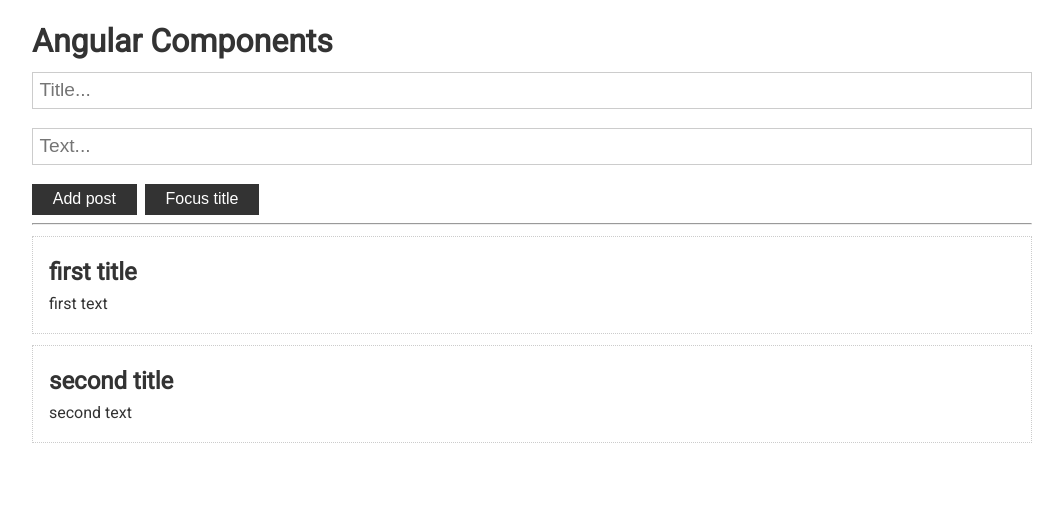
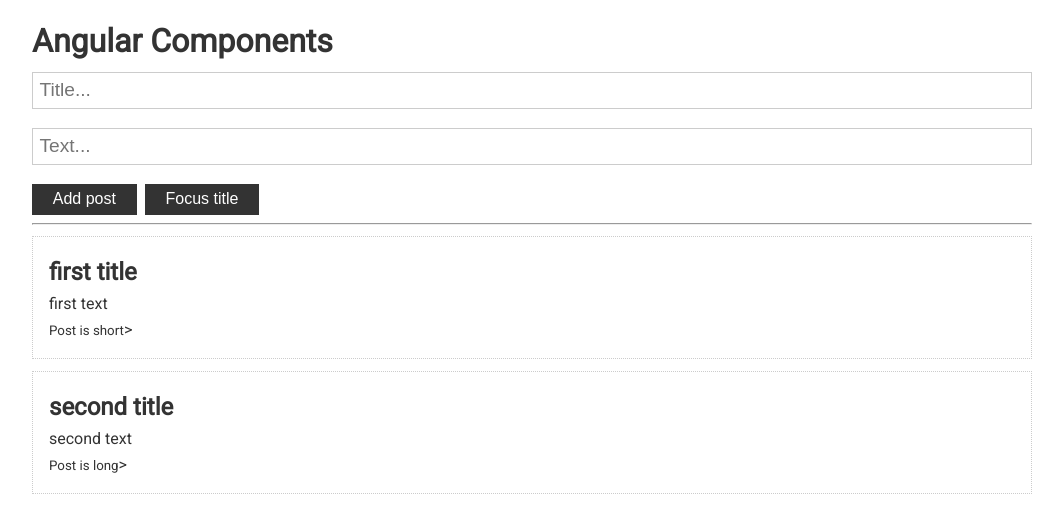
Before and after one commit to aVerbits/Angular_course, an Angular app in the folder unit3/Angular-basics/: page / in a window 1280 px wide. Shown: the top 512 px of the page, without its empty margins (108-1171 px from the left). Built offline with nearby package versions, Linux system fonts and the light colour scheme.

Commit message:
add passing HTML to a Component

```diff
--- a/unit3/Angular-basics/src/app/app.component.html
+++ b/unit3/Angular-basics/src/app/app.component.html
@@ -8,6 +8,11 @@
   <app-post
     *ngFor="let p of posts "
     [post]="p"
-  ></app-post>
+  >
+<small *ngIf="p.text.length > 10; else short">Post is long</small>
+<ng-template #short>
+  <small>Post is short</small>
+</ng-template>
+</app-post>
 
 </div>
--- a/unit3/Angular-basics/src/app/post/post.component.html
+++ b/unit3/Angular-basics/src/app/post/post.component.html
@@ -4,4 +4,6 @@
 
     <p>{{post.text}}</p>
 
+    <ng-content></ng-content>>
+
 </div>
```
